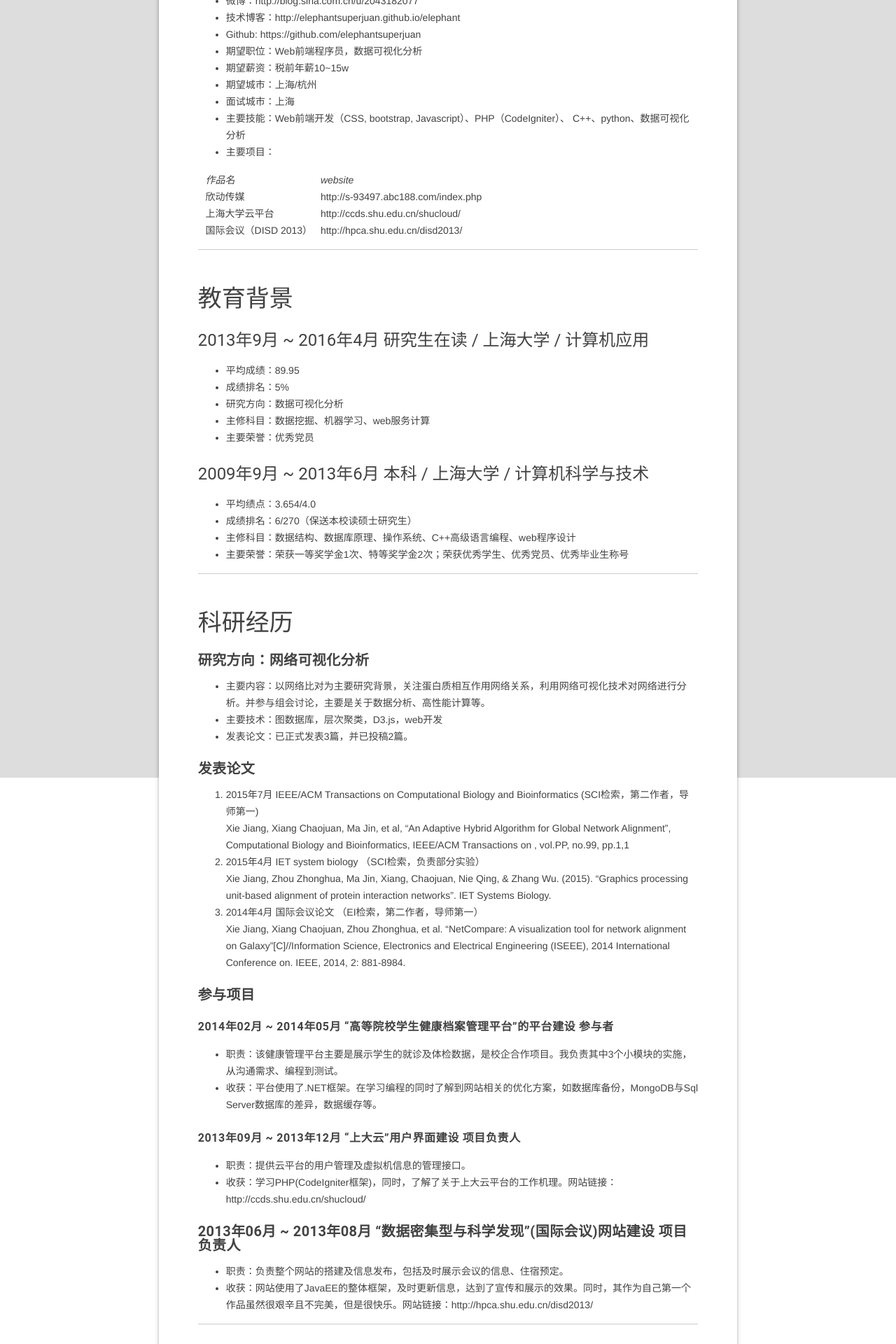
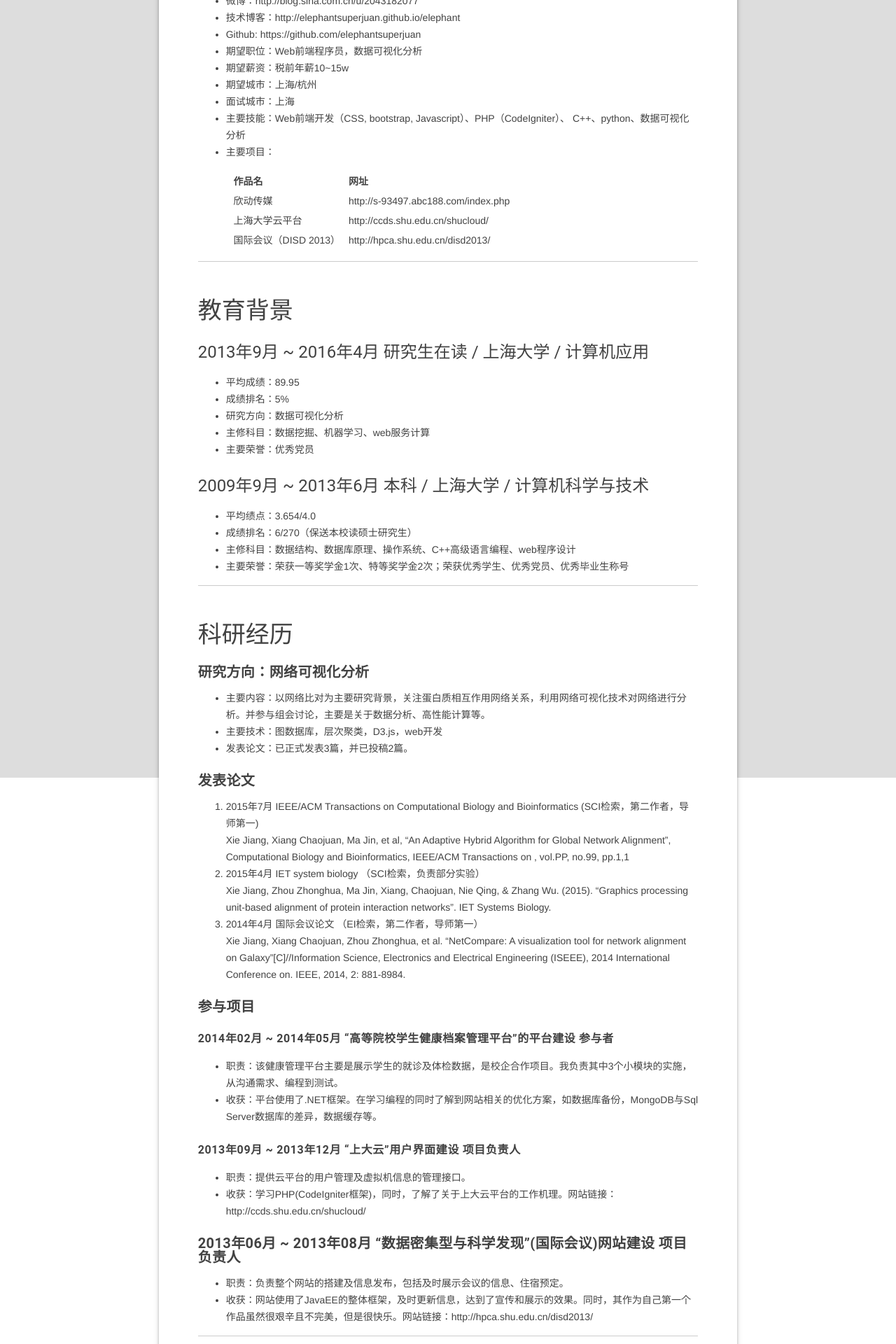
Before and after one commit to elephantsuperjuan/elephant, a Jekyll site: the page built from _posts/2015-08-22-resume.markdown, in a window 1280 px wide. Shown: the part 953-2873 px from the top of the page at 70% size. Built offline with Jekyll 4.4.1, drawn with Linux system fonts in a browser that asks for light colours.

Commit message:
'resume'

```diff
--- a/_posts/2015-08-22-resume.markdown
+++ b/_posts/2015-08-22-resume.markdown
@@ -29,10 +29,10 @@ categories: 个人资料
 C++、python、数据可视化分析
  - 主要项目：
 
-|| *作品名* || *website* ||
-|| 欣动传媒 || http://s-93497.abc188.com/index.php ||
-|| 上海大学云平台 || http://ccds.shu.edu.cn/shucloud/ ||
-|| 国际会议（DISD 2013） || http://hpca.shu.edu.cn/disd2013/ ||
+	|| **作品名** || **网址** ||
+	|| 欣动传媒 || http://s-93497.abc188.com/index.php ||
+	|| 上海大学云平台 || http://ccds.shu.edu.cn/shucloud/ ||
+	|| 国际会议（DISD 2013） || http://hpca.shu.edu.cn/disd2013/ ||
 
 ---
 
```
